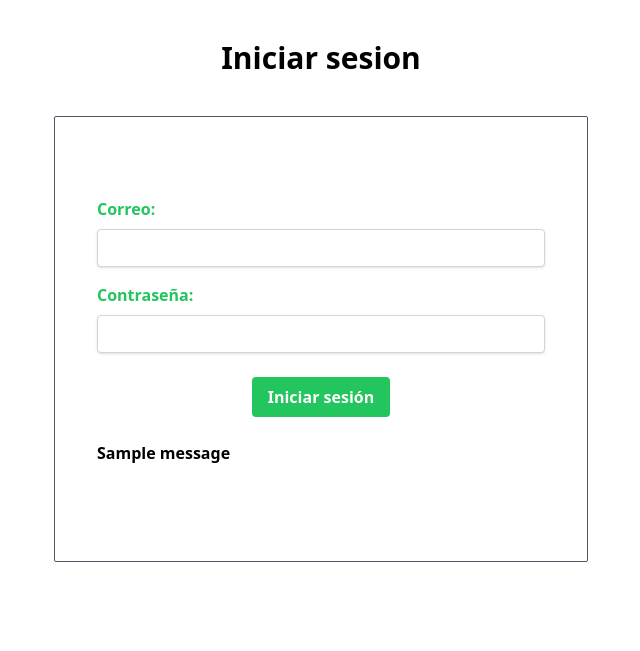
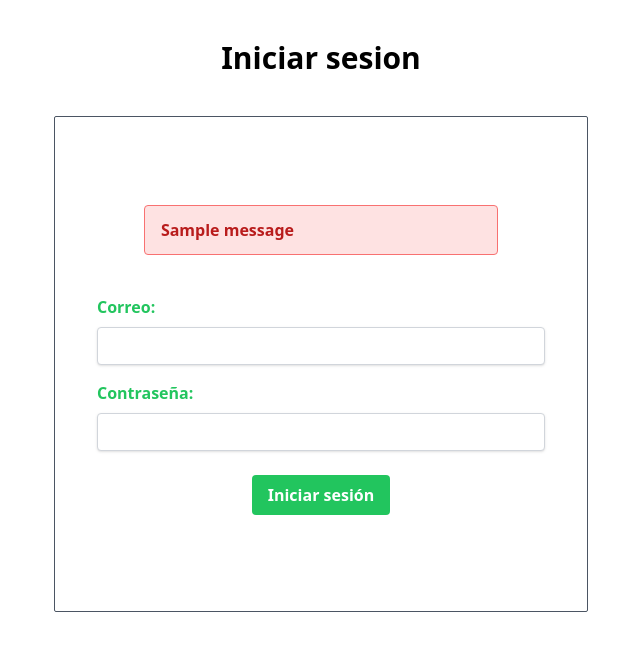
Before and after one commit to victorramirez952/SmallRestaurant-BDA, a Flask app: page /loginChef in a window 1280 px wide. Shown: the top 651 px of the page, without its empty margins (319-959 px from the left). Run offline with Flask 3, Linux system fonts and the light colour scheme; tables that the repository leaves empty or names only in its code hold one stand-in row (values such as "Sample post"); one stand-in notice (Sample message) is shown; some libraries are stand-ins or nearby versions.

Commit message:
Seleccion de mesas, alerta en login

```diff
--- a/app.py
+++ b/app.py
@@ -338,9 +338,23 @@ def mesasDisponibles():
 def reservar():
     return render_template('clienteTemplates/reservar.html')
 
+def to_int_list(lst):
+    return list(map(int, lst))
+app.jinja_env.filters['to_int_list'] = to_int_list
+
+@app.route('/procesarFormMesasDisponibles', methods=['POST'])
+def procesarFormMesasDisponibles():
+    mesasSeleccionadas = request.form['mesasSeleccionadas'];
+    mesasIds = mesasSeleccionadas.split(',');
+    mesasIdsFiltrados =  list(set(mesasIds));
+    mesasIdsFiltrados = sorted(mesasIdsFiltrados, key=int);
+    session['mesasIdsFiltrados'] = mesasIdsFiltrados;
+    return redirect(url_for('formularioReservar'));
+
 @app.route('/formularioReservar', methods=['GET'])
 def formularioReservar():
-    return render_template('clienteTemplates/formularioReservar.html')
+    mesasIdsFiltrados = session['mesasIdsFiltrados'];
+    return render_template('clienteTemplates/formularioReservar.html', mesasIds=mesasIdsFiltrados);
 
 @app.route('/consultarReserva', methods=['GET'])
 def consultarReserva():
@@ -368,4 +382,4 @@ if __name__ == '__main__':
     csrf.init_app(app)
     app.register_error_handler(401, status_401)
     app.register_error_handler(404, status_404)
-    app.run()
+    app.run(debug=True)
--- a/static/css/main.css
+++ b/static/css/main.css
@@ -596,6 +596,10 @@ video {
   top: 0.75rem;
 }
 
+.bottom-0 {
+  bottom: 0px;
+}
+
 .z-50 {
   z-index: 50;
 }
@@ -743,6 +747,10 @@ video {
   margin-top: 2rem;
 }
 
+.mb-10 {
+  margin-bottom: 2.5rem;
+}
+
 .box-border {
   box-sizing: border-box;
 }
@@ -839,6 +847,10 @@ video {
   height: 100vh;
 }
 
+.h-6 {
+  height: 1.5rem;
+}
+
 .max-h-32 {
   max-height: 8rem;
 }
@@ -893,6 +905,10 @@ video {
 
 .w-full {
   width: 100%;
+}
+
+.w-6 {
+  width: 1.5rem;
 }
 
 .max-w-md {
@@ -1017,6 +1033,10 @@ video {
   gap: 0.25rem;
 }
 
+.gap-2 {
+  gap: 0.5rem;
+}
+
 .gap-4 {
   gap: 1rem;
 }
@@ -1057,6 +1077,10 @@ video {
 
 .gap-y-64 {
   row-gap: 16rem;
+}
+
+.gap-y-2 {
+  row-gap: 0.5rem;
 }
 
 .divide-y > :not([hidden]) ~ :not([hidden]) {
@@ -1193,6 +1217,11 @@ video {
   border-color: rgb(127 29 29 / var(--tw-border-opacity));
 }
 
+.border-red-400 {
+  --tw-border-opacity: 1;
+  border-color: rgb(248 113 113 / var(--tw-border-opacity));
+}
+
 .border-b-gray-600 {
   --tw-border-opacity: 1;
   border-bottom-color: rgb(75 85 99 / var(--tw-border-opacity));
@@ -1286,6 +1315,11 @@ video {
   background-color: rgb(255 255 255 / var(--tw-bg-opacity));
 }
 
+.bg-red-100 {
+  --tw-bg-opacity: 1;
+  background-color: rgb(254 226 226 / var(--tw-bg-opacity));
+}
+
 .bg-contain {
   background-size: contain;
 }
@@ -1300,6 +1334,10 @@ video {
 
 .bg-no-repeat {
   background-repeat: no-repeat;
+}
+
+.fill-current {
+  fill: currentColor;
 }
 
 .p-0 {
@@ -1409,6 +1447,14 @@ video {
   padding-right: 1rem;
 }
 
+.pb-20 {
+  padding-bottom: 5rem;
+}
+
+.pt-16 {
+  padding-top: 4rem;
+}
+
 .text-left {
   text-align: left;
 }
@@ -1515,9 +1561,24 @@ video {
   color: rgb(34 197 94 / var(--tw-text-opacity));
 }
 
+.text-red-600 {
+  --tw-text-opacity: 1;
+  color: rgb(220 38 38 / var(--tw-text-opacity));
+}
+
 .text-white {
   --tw-text-opacity: 1;
   color: rgb(255 255 255 / var(--tw-text-opacity));
+}
+
+.text-red-500 {
+  --tw-text-opacity: 1;
+  color: rgb(239 68 68 / var(--tw-text-opacity));
+}
+
+.text-red-700 {
+  --tw-text-opacity: 1;
+  color: rgb(185 28 28 / var(--tw-text-opacity));
 }
 
 .underline {
@@ -1621,6 +1682,10 @@ video {
   outline-offset: 2px;
 }
 
+.focus\:outline-1:focus {
+  outline-width: 1px;
+}
+
 .focus\:ring-4:focus {
   --tw-ring-offset-shadow: var(--tw-ring-inset) 0 0 0 var(--tw-ring-offset-width) var(--tw-ring-offset-color);
   --tw-ring-shadow: var(--tw-ring-inset) 0 0 0 calc(4px + var(--tw-ring-offset-width)) var(--tw-ring-color);
--- a/static/js/Funcionalidades.js
+++ b/static/js/Funcionalidades.js
@@ -3,11 +3,14 @@ $(document).ready(function () {
         let mesa = $(this).find("div");
         // .toggleClass("bg-blue-600 border-blue-500");
         if (mesa.hasClass("bg-gray-300")) {
-            mesa.removeClass("bg-gray-300 border-gray-200");
-            mesa.addClass("bg-green-600");
+          $("#alertMesasSeleccionadas").text("");
+          mesa.removeClass("bg-gray-300 border-gray-200");
+          mesa.addClass("bg-green-600");
+          $(this).attr('data-mesa-selected', 'true');
           } else {
               mesa.removeClass("bg-green-600");
               mesa.addClass("bg-gray-300 border-gray-200");
+              $(this).attr('data-mesa-selected', 'false');
           }
       });
 
@@ -56,4 +59,26 @@ $(document).ready(function () {
         $("#modalAgregarPedido").hide();
       });
 
+      //   ***************************************
+      //   ***************************************
+      var mesasIds = [];
+      $("#btnContinuarMesas").click(function() {
+        let selectedMesas = $('.containerMesas div[data-mesa-selected="true"]');
+        selectedMesas.each(function() {
+          mesasIds.push($(this).data('mesa-id'));
+        });
+        if(mesasIds.length != 0){
+          $('#formMesas input[name="mesasSeleccionadas"]').val(mesasIds.join(','));
+          mesasIds = [];
+          $('#formMesas').submit();
+        }
+        else $("#alertMesasSeleccionadas").text("Selecciona al menos una mesa");
+      });
+
+      //   ***************************************
+      //   ***************************************
+      $(".btnCloseAlertLogin").click(function() {
+        $(".alertLogin").hide();
+      });
+
   });
--- a/templates/clienteTemplates/formularioReservar.html
+++ b/templates/clienteTemplates/formularioReservar.html
@@ -9,9 +9,10 @@
     </head>
     <body>
         {% import "macros/Navbar.html" as macroNavbar %}
-	{% import "macros/Formularios.html" as macroFormularios %}
+	    {% import "macros/Formularios.html" as macroFormularios %}
         {{ macroNavbar.NavbarCliente(check_user_logged_in()) }}
         <h2 class="text-lg text-center font-bold my-4">Reservación</h2>
-        {{ macroFormularios.FormularioClienteReservacion() }}
+        {% print(mesasSeleccionadas) %}
+        {{ macroFormularios.FormularioClienteReservacion(mesasIds) }}
    </body>
 </html>
--- a/templates/login.html
+++ b/templates/login.html
@@ -4,12 +4,15 @@
   <meta charset="UTF-8">
   <meta content="width=device-width, initial-scale=1, maximum-scale=1, user-scalable=no" name="viewport">
   <link href="{{url_for('static',filename='css/main.css')}}" rel="stylesheet">
+  <script src="{{url_for('static',filename='js/all.min.js')}}"></script>
+  <script src="{{url_for('static',filename='js/jquery.js')}}"></script>
   <title>Login</title>
 </head>
 
 <body>
         {% import "macros/Login.html" as macroLogin %}
         {{ macroLogin.Login(anchorLogin) }}
+
 </body>
-
 </html>
+<script src="../../static/js/Funcionalidades.js"></script>
--- a/templates/macros/Cajas.html
+++ b/templates/macros/Cajas.html
@@ -54,7 +54,7 @@
 {% endmacro %}
 
 {% macro MesaDisponible(nMesa) %}
-<div id="containerMesa" class="cursor-pointer container flex flex-col justify-between items-center gap-4 p-0 mesaCaja">
+<div id="containerMesa" class="cursor-pointer container flex flex-col justify-between items-center gap-4 p-0 mesaCaja" data-mesa-id="{{ nMesa }}" data-mesa-selected="false">
     <div class="border border-gray-200 p-3 bg-gray-300">
         <img src="../../static/images/mesa.png">
     </div>
--- a/templates/macros/Contenedores.html
+++ b/templates/macros/Contenedores.html
@@ -72,7 +72,8 @@
 
 {% macro ContenedorMesas(nMesas) %}
 {% import "macros/Cajas.html" as macroCajas %}
-<div class="container w-full sm:w-3/4 my-8 mx-auto grid grid-cols-2 sm:grid-cols-5 gap-x-4 gap-y-10">
+<h2 class="text-center font-medium text-red-600" id="alertMesasSeleccionadas"></h2>
+<div class="container w-full sm:w-3/4 my-8 mx-auto grid grid-cols-2 sm:grid-cols-5 gap-x-4 gap-y-10 containerMesas">
     {% for i in range(nMesas) %}
     {{ macroCajas.MesaDisponible(i) }}
     {% endfor %}
--- a/templates/macros/Login.html
+++ b/templates/macros/Login.html
@@ -1,6 +1,22 @@
 {% macro Login(anchorLogin) %}
 <h1 class="text-3xl text-center font-bold my-10">Iniciar sesion</h1>
-<div class="flex flex-col items-center border border-gray-600 w-full sm:w-3/4 md:w-5/12 mx-auto py-20 rounded-sm">
+<div class="flex flex-col items-center border border-gray-600 w-full sm:w-3/4 md:w-5/12 mx-auto pt-16 pb-20 rounded-sm">
+    {% with messages = get_flashed_messages() %}
+
+        {% if messages %}
+        <br />
+        {% for message in messages %}
+        <div class="w-2/3 mb-10 bg-red-100 border border-red-400 text-red-700 px-4 py-3 rounded relative alertLogin">
+            <strong class="font-bold">{{ message }}</strong>
+            <button type="button"
+                class="w-1/12 absolute top-3 right-2.5 text-gray-400 bg-transparent hover:bg-gray-200 rounded-lg text-sm p-1.5 inline-flex items-center justify-center dark:hover:bg-gray-800 dark:hover:text-white btnCloseAlertLogin">
+                <i class="fa-solid fa-xmark"></i>
+            </button>
+        </div>
+        {% endfor %}
+        {% endif %}
+
+    {% endwith %}
     <form id="formLogin" class="w-full max-w-md" action="{{ anchorLogin }}" method="POST">
         <input type="hidden" name="csrf_token" value="{{ csrf_token() }}">
         <div class="mb-4">
@@ -15,26 +31,16 @@
         </div>
         <div class="flex justify-center">
             <button type="submit"
-                class="bg-green-500 hover:bg-green-700 text-white font-bold py-2 px-4 rounded focus:outline-none focus:shadow-outline-green">
+                class="bg-green-500 hover:bg-green-700 text-white font-bold py-2 px-4 rounded focus:outline-1 focus:shadow-outline-green">
                 Iniciar sesión
             </button>
         </div>
-        {% with messages = get_flashed_messages() %}
-
-            {% if messages %}
-            <br />
-            {% for message in messages %}
-                <strong>{{ message }}</strong>
-            {% endfor %}
-            {% endif %}
-
-        {% endwith %}
     </form>
 </div>
 {% if anchorLogin == "/loginCliente" %}
     <div class="flex justify-center my-6">
         <button type="button"
-            class="bg-green-500 w-1/3 hover:bg-green-700 text-white font-bold py-2 px-4 rounded focus:outline-none focus:shadow-outline-green" onclick="location.href='/indexCliente'">
+            class="bg-green-500 w-1/3 hover:bg-green-700 text-white font-bold py-2 px-4 rounded focus:outline-1 focus:shadow-outline-green" onclick="location.href='/indexCliente'">
             Cancelar
         </button>
     </div>
```
Also changed, not shown: templates/clienteTemplates/mesasDisponibles.html (+8 -4 lines), templates/macros/Formularios.html (+19 -6 lines).
